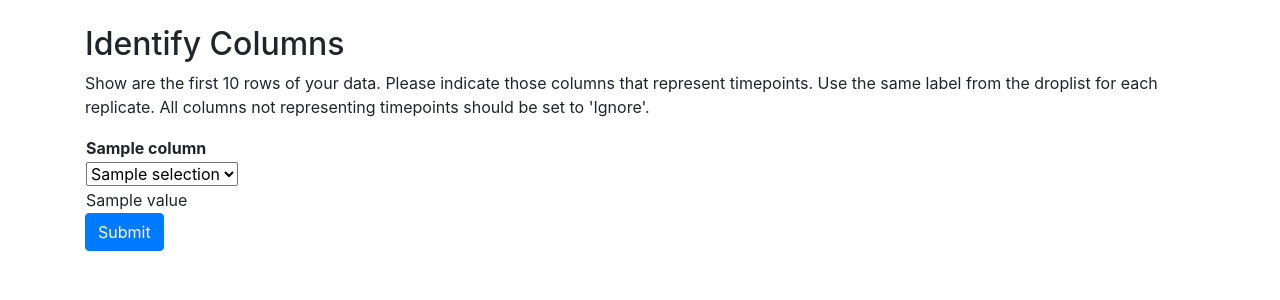
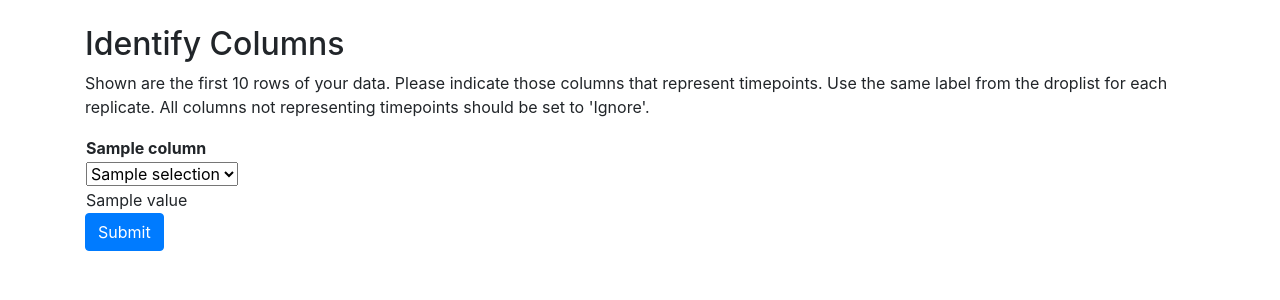
Before and after one commit to itmat/nitecap, a Flask app: template templates/spreadsheet_display.html in a window 1280 px wide. Shown: the top 300 px of the page. Run offline with Flask 2, Linux system fonts and the light colour scheme; the template is opened without the code that fills it: most values are stand-ins (such as "Sample title", 1, 10 or a date in 2020); some libraries are stand-ins or nearby versions.

Commit message:
Typo fix

```diff
--- a/templates/spreadsheet_display.html
+++ b/templates/spreadsheet_display.html
@@ -3,7 +3,7 @@
   <div id="spreadsheet-display-page" class="container">
     <h2>Identify Columns</h2>
     <p>
-        Show are the first 10 rows of your data.  Please indicate those columns that represent timepoints.
+        Shown are the first 10 rows of your data.  Please indicate those columns that represent timepoints.
         Use the same label from the droplist for each replicate.  All columns not representing timepoints
         should be set to 'Ignore'.
     </p>
```
